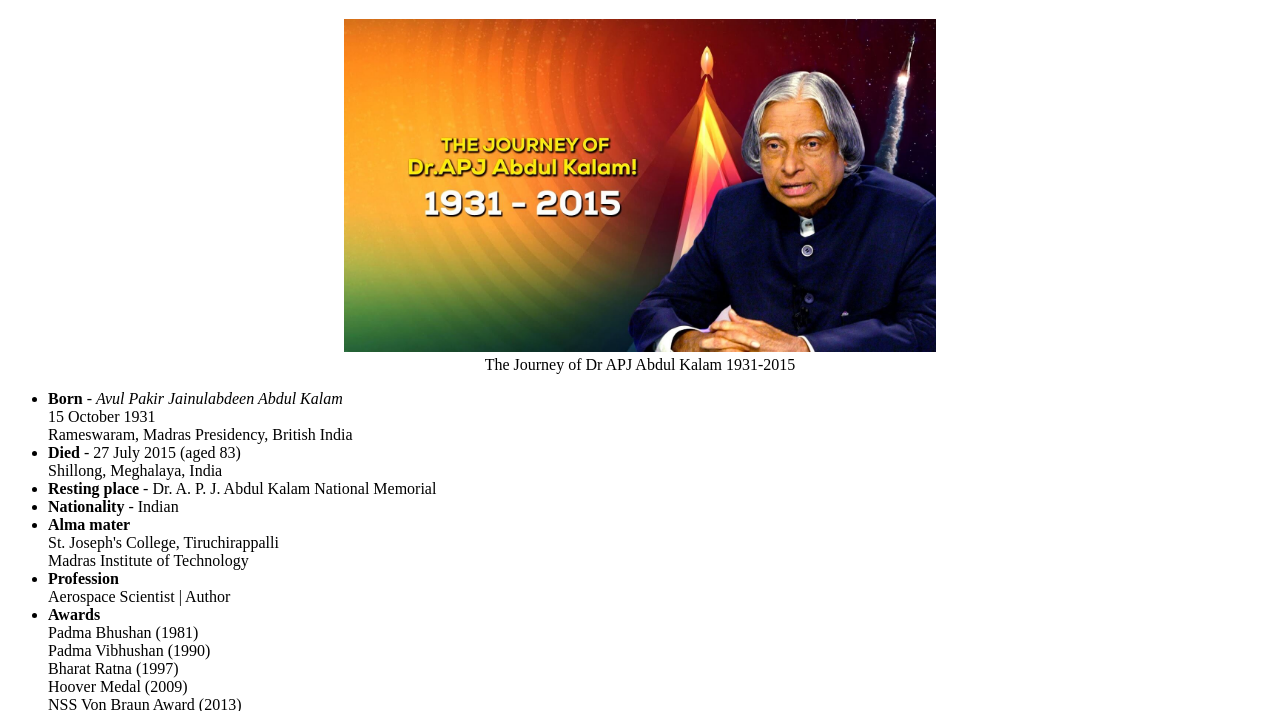
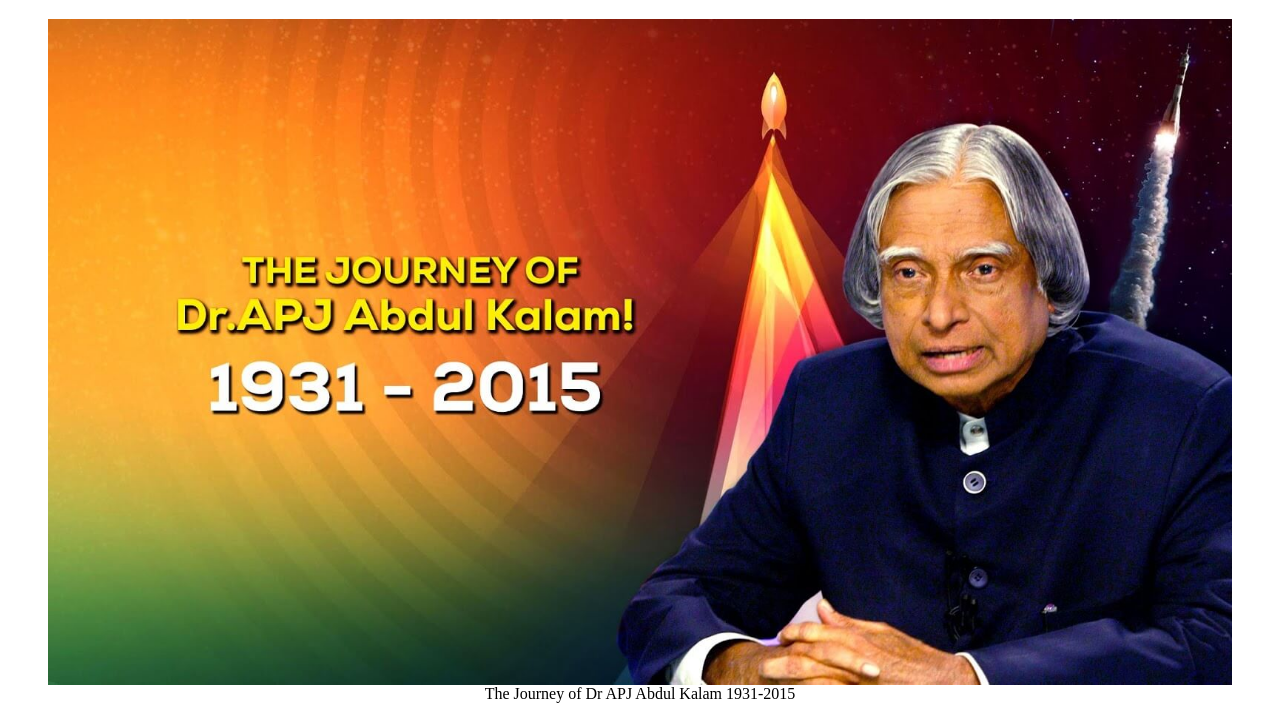
Before and after one commit to moinkhanif/microverse-html-css-trial, a plain HTML site: page index.html in a window 1280 px wide. Shown: the part 61-772 px from the top of the page. Drawn offline with Linux system fonts and the light colour scheme.

Commit message:
styled the img tag to meet requirements

```diff
--- a/css/styles.css
+++ b/css/styles.css
@@ -1,5 +1,7 @@
 #image {
-    width : 50%;
+    max-width : 100%;
+    height: auto;
+    display: block;
 }
 
 #img-div{
```
